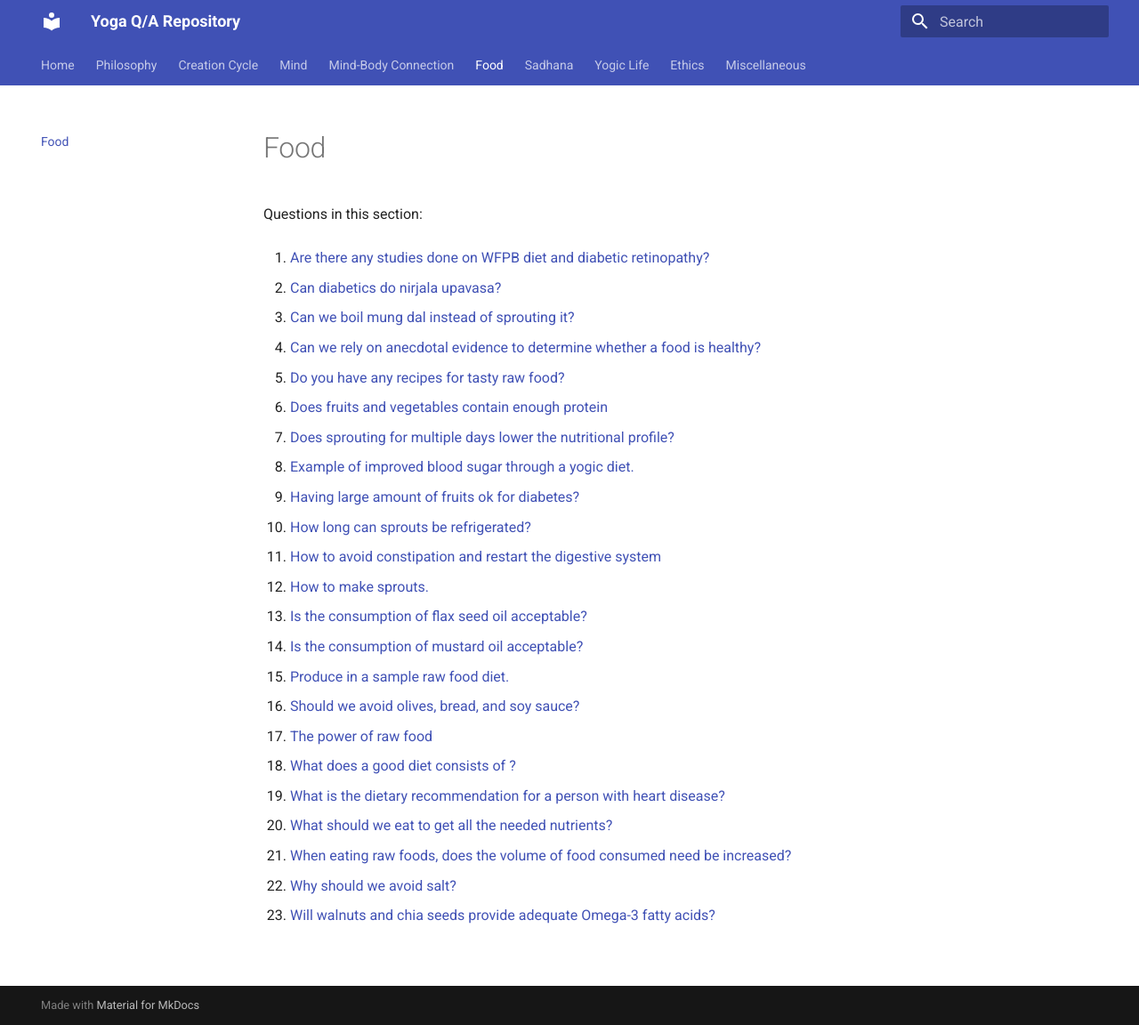
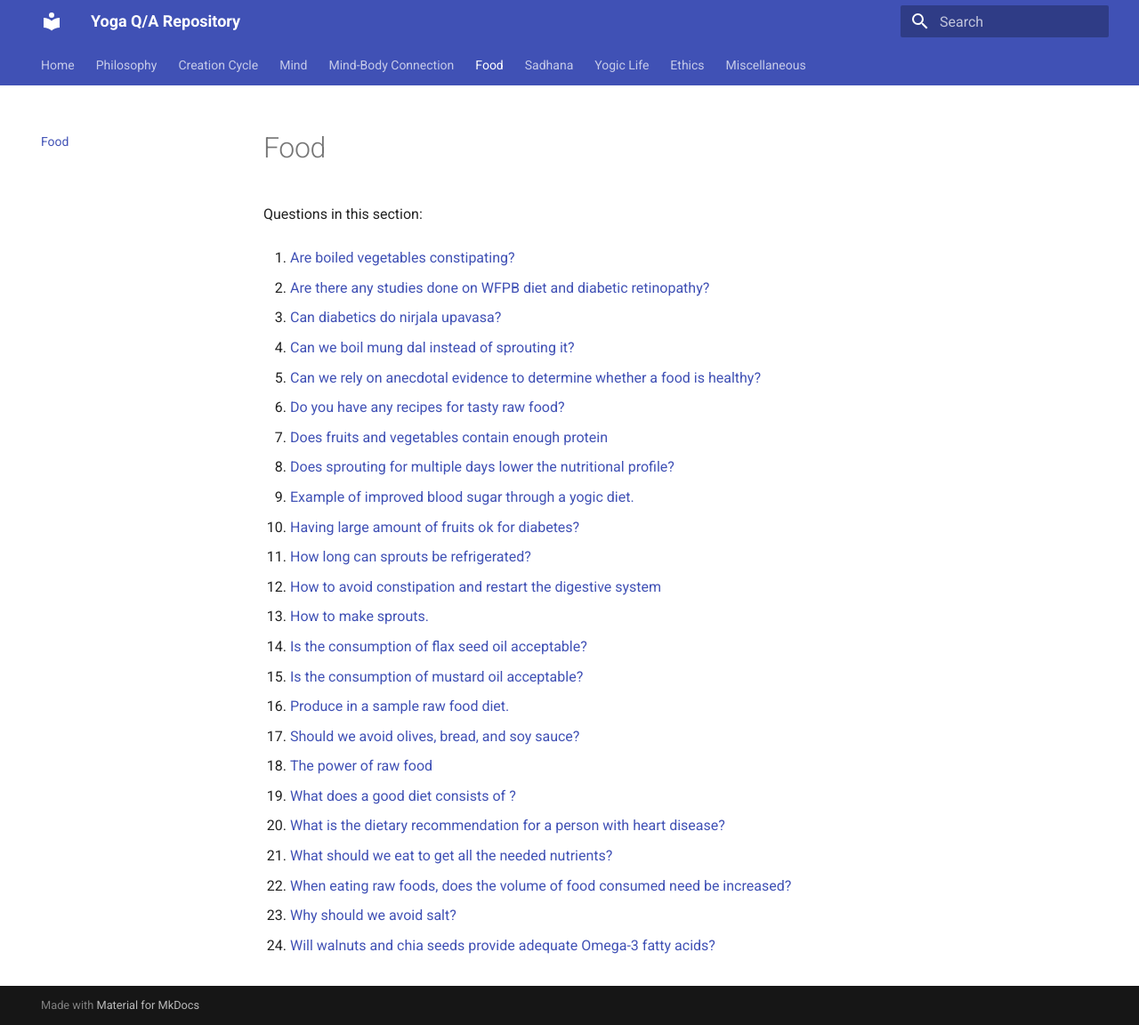
Before and after one commit to yogiclife/yoga-qa, an MkDocs documentation site: the page built from docs/food/README.md, in a window 1280 px wide and 1152 px high. Shown: the whole window at 89% size. Built offline with MkDocs 1.6.1 and Material for MkDocs 9.7.7, drawn with Linux system fonts in a browser that asks for light colours.

Commit message:
Update topic indices [skip ci]

```diff
--- a/docs/food/README.md
+++ b/docs/food/README.md
@@ -2,48 +2,50 @@
 
 Questions in this section:
 
-1. [Are there any studies done on WFPB diet and diabetic retinopathy?](are-there-any-studies-done-on-wfpb-diet-and-diabetic-retinopathy-20260628-103859.md)
+1. [Are boiled vegetables constipating?](are-boiled-vegetables-constipating-20260629-221444.md)
 
-2. [Can diabetics do nirjala upavasa?](can-diabetics-do-nirjala-upavasa-20260628-142236.md)
+2. [Are there any studies done on WFPB diet and diabetic retinopathy?](are-there-any-studies-done-on-wfpb-diet-and-diabetic-retinopathy-20260628-103859.md)
 
-3. [Can we boil mung dal instead of sprouting it?](can-we-boil-mung-dal-instead-of-sprouting-it-20260628-131544.md)
+3. [Can diabetics do nirjala upavasa?](can-diabetics-do-nirjala-upavasa-20260628-142236.md)
 
-4. [Can we rely on anecdotal evidence to determine whether a food is healthy?](can-we-rely-on-anecdotal-evidence-to-determine-whether-a-food-is-healthy-20260628-143206.md)
+4. [Can we boil mung dal instead of sprouting it?](can-we-boil-mung-dal-instead-of-sprouting-it-20260628-131544.md)
 
-5. [Do you have any recipes for tasty raw food?](do-you-have-any-recipes-for-tasty-raw-food-20260620-163919.md)
+5. [Can we rely on anecdotal evidence to determine whether a food is healthy?](can-we-rely-on-anecdotal-evidence-to-determine-whether-a-food-is-healthy-20260628-143206.md)
 
-6. [Does fruits and vegetables contain enough protein](does-fruits-and-vegetables-contain-enough-protein-20260628-205443.md)
+6. [Do you have any recipes for tasty raw food?](do-you-have-any-recipes-for-tasty-raw-food-20260620-163919.md)
 
-7. [Does sprouting for multiple days lower the nutritional profile?](does-sprouting-for-multiple-days-lower-the-nutritional-profile-20260628-131930.md)
+7. [Does fruits and vegetables contain enough protein](does-fruits-and-vegetables-contain-enough-protein-20260628-205443.md)
 
-8. [Example of improved blood sugar through a yogic diet.](example-of-improved-blood-sugar-through-a-yogic-diet-20260628-130657.md)
+8. [Does sprouting for multiple days lower the nutritional profile?](does-sprouting-for-multiple-days-lower-the-nutritional-profile-20260628-131930.md)
 
-9. [Having large amount of fruits ok for diabetes?](having-large-amount-of-fruits-ok-for-diabetes-20260628-030219.md)
+9. [Example of improved blood sugar through a yogic diet.](example-of-improved-blood-sugar-through-a-yogic-diet-20260628-130657.md)
 
-10. [How long can sprouts be refrigerated?](how-long-can-sprouts-be-refrigerated-20260628-132251.md)
+10. [Having large amount of fruits ok for diabetes?](having-large-amount-of-fruits-ok-for-diabetes-20260628-030219.md)
 
-11. [How to avoid constipation and restart the digestive system](how-to-avoid-constipation-and-restart-the-digestive-system-20260628-202200.md)
+11. [How long can sprouts be refrigerated?](how-long-can-sprouts-be-refrigerated-20260628-132251.md)
 
-12. [How to make sprouts.](how-to-make-sprouts-20260628-131139.md)
+12. [How to avoid constipation and restart the digestive system](how-to-avoid-constipation-and-restart-the-digestive-system-20260628-202200.md)
 
-13. [Is the consumption of flax seed oil acceptable?](is-the-consumption-of-flax-seed-oil-acceptable-20260628-141212.md)
+13. [How to make sprouts.](how-to-make-sprouts-20260628-131139.md)
 
-14. [Is the consumption of mustard oil acceptable?](is-the-consumption-of-mustard-oil-acceptable-20260628-140138.md)
+14. [Is the consumption of flax seed oil acceptable?](is-the-consumption-of-flax-seed-oil-acceptable-20260628-141212.md)
 
-15. [Produce in a sample raw food diet.](produce-in-a-sample-raw-food-diet-20260628-134655.md)
+15. [Is the consumption of mustard oil acceptable?](is-the-consumption-of-mustard-oil-acceptable-20260628-140138.md)
 
-16. [Should we avoid olives, bread, and soy sauce?](should-we-avoid-olives-bread-and-soy-sauce-20260628-114909.md)
+16. [Produce in a sample raw food diet.](produce-in-a-sample-raw-food-diet-20260628-134655.md)
 
-17. [The power of raw food](the-power-of-raw-food-20260628-204609.md)
+17. [Should we avoid olives, bread, and soy sauce?](should-we-avoid-olives-bread-and-soy-sauce-20260628-114909.md)
 
-18. [What does a good diet consists of ?](what-does-a-good-diet-consists-of-20260628-025803.md)
+18. [The power of raw food](the-power-of-raw-food-20260628-204609.md)
 
-19. [What is the dietary recommendation for a person with heart disease?](what-is-the-dietary-recommendation-for-a-person-with-heart-disease-20260628-023806.md)
+19. [What does a good diet consists of ?](what-does-a-good-diet-consists-of-20260628-025803.md)
 
-20. [What should we eat to get all the needed nutrients?](what-should-we-eat-to-get-all-the-needed-nutrients.md)
+20. [What is the dietary recommendation for a person with heart disease?](what-is-the-dietary-recommendation-for-a-person-with-heart-disease-20260628-023806.md)
 
-21. [When eating raw foods, does the volume of food consumed need be increased?](when-eating-raw-foods-does-the-volume-of-food-consumed-need-be-increased-20260628-030424.md)
+21. [What should we eat to get all the needed nutrients?](what-should-we-eat-to-get-all-the-needed-nutrients.md)
 
-22. [Why should we avoid salt?](why-should-we-avoid-salt-20260628-140843.md)
+22. [When eating raw foods, does the volume of food consumed need be increased?](when-eating-raw-foods-does-the-volume-of-food-consumed-need-be-increased-20260628-030424.md)
 
-23. [Will walnuts and chia seeds provide adequate Omega-3 fatty acids?](will-walnuts-and-chia-seeds-provide-adequate-omega-3-fatty-acids-20260628-141918.md)
+23. [Why should we avoid salt?](why-should-we-avoid-salt-20260628-140843.md)
+
+24. [Will walnuts and chia seeds provide adequate Omega-3 fatty acids?](will-walnuts-and-chia-seeds-provide-adequate-omega-3-fatty-acids-20260628-141918.md)
```
